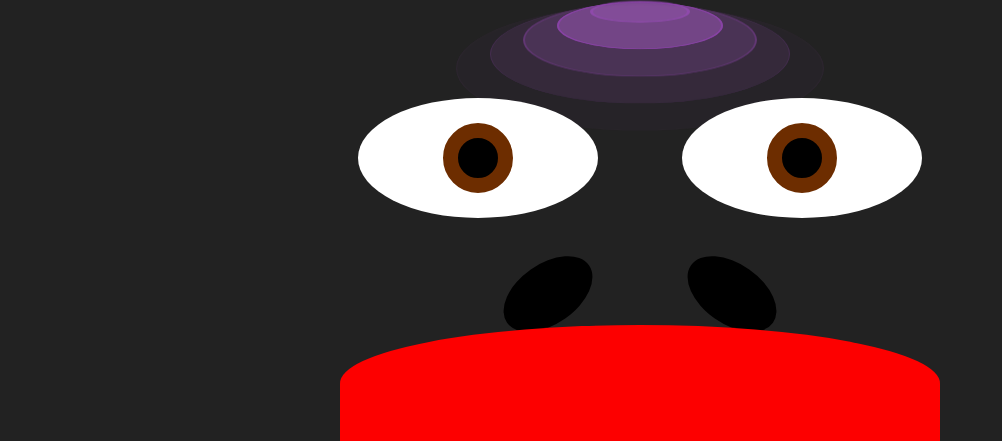
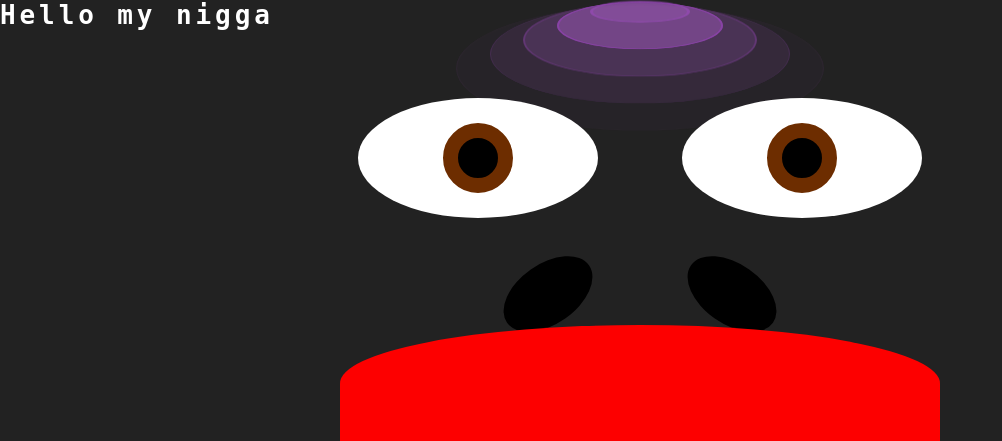
Before and after one commit to madcvvs/market, a PHP site: page /index.html in a window 1280 px wide. Shown: the part 120-561 px from the top of the page, without its empty margins (0-1002 px from the left). Run offline with PHP 8.4, Linux system fonts and the light colour scheme.

Commit message:
typewriter

```diff
--- a/css.css
+++ b/css.css
@@ -5,6 +5,7 @@ body{
   margin: 0;
   padding: 0;
   background: #222;
+
 }
 
 #header{
@@ -401,5 +402,32 @@ body{
 }
 
 
+/* DEMO-SPECIFIC STYLES */
+.typewriter h1 {
+  position: absolute;
+  display: inline-block;
+  max-width: max-content;
+  left:0;
+  color: #fff;
+  font-family: monospace;
+  overflow: hidden; /* Ensures the content is not revealed until the animation */
+  border-right: .15em solid orange; /* The typwriter cursor */
+  white-space: nowrap; /* Keeps the content on a single line */
+  margin: 0 auto; /* Gives that scrolling effect as the typing happens */
+  letter-spacing: .15em; /* Adjust as needed */
+  animation:
+    typing 10.5s steps(150, end),
+    blink-caret .5s step-end infinite;
+}
 
+/* The typing effect */
+@keyframes typing {
+  from { width: 0 }
+  to { width: 100% }
 }
+
+/* The typewriter cursor effect */
+@keyframes blink-caret {
+  from, to { border-color: transparent }
+  50% { border-color: orange }
+}
--- a/index.html
+++ b/index.html
@@ -30,7 +30,12 @@
 		<span class="ripple r4"></span>
 		<span class="ripple r5"></span>
 		<span class="ripple r6"></span>
-	</div>
+  </div>
+
+  <div class="typewriter">
+    <h1>Hello my nigga</h1>
+  </div>
+
       <div class="eyes">
           <div class="eye">
             <div class="ball"></div>
@@ -81,6 +86,22 @@
     <script type="text/javascript">
 
 
+$('.sok-txt').keyup(function(e){
+    if(e.keyCode == 13)
+    {
+        var sokOrd = $(".sok-txt").val();
+        console.log(sokOrd);
+
+        var width = 11 + "px"
+        console.log(width);
+
+        $(".typewriter").html("<div class='typewriter'> <h1>" + sokOrd + "</h1> </div>");
+        $('h1.typewriter').css("max-width", "11px");
+    }
+});
+
+
+
 
     var timeoutId;
     $(".shut").hover(function() {
@@ -115,29 +136,6 @@
            $("#imageKujuk").css("height", "0%");
         }
     });
-
-
-
-
-
-      /*
-  $( ".shut" ).hover(
-  function() {
-
-    var number = 1 + Math.floor(Math.random() * 3);
-
-    if (number == 1){
-      $( "#imageKujuk" ).attr("src","water.png");
-    }else if(number == 2){
-      $( "#imageKujuk" ).attr("src","meny.png");
-    }else if(number == 3){
-      $( "#imageKujuk" ).attr("src","kujuk.jpg");
-    }
-  }
-);
-
-*/
-
 
 
 
```
